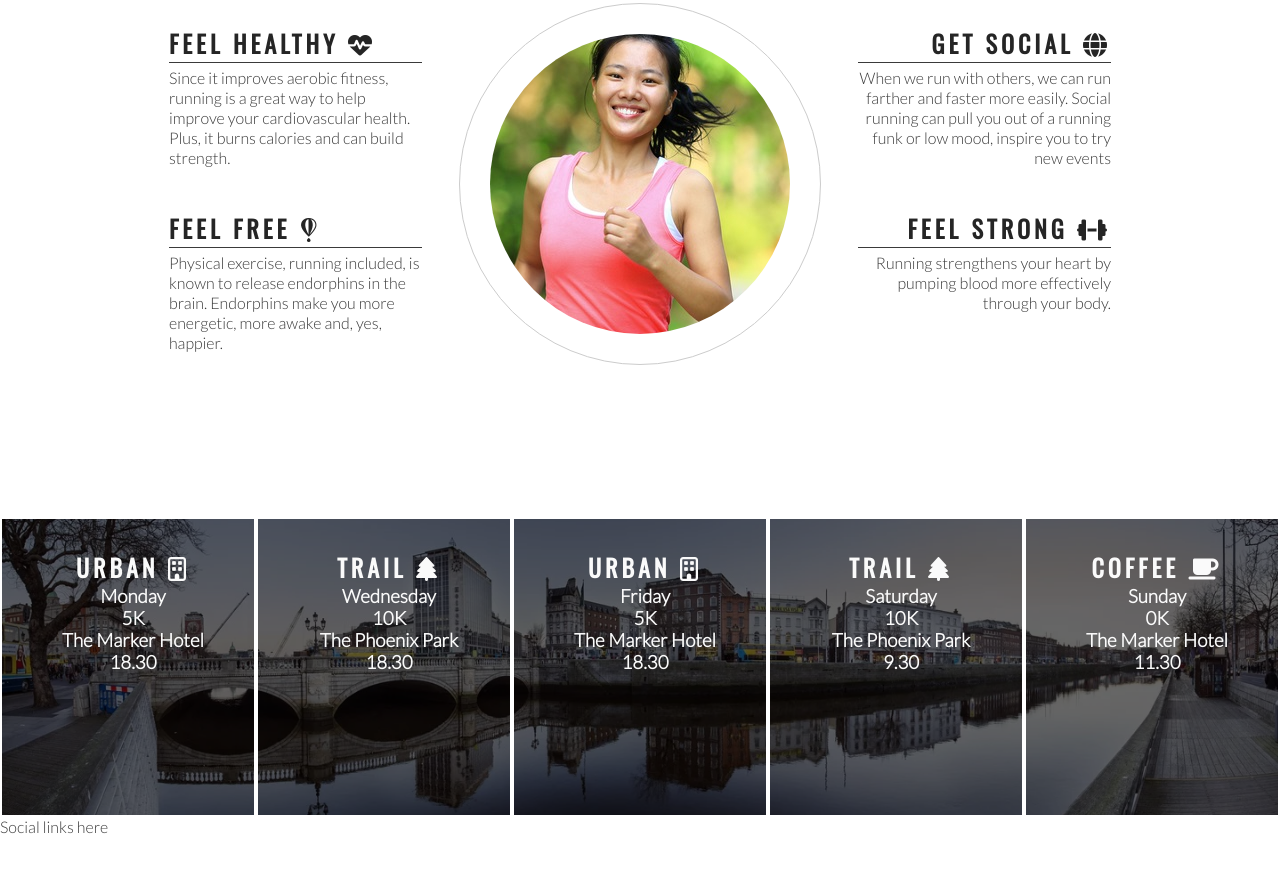
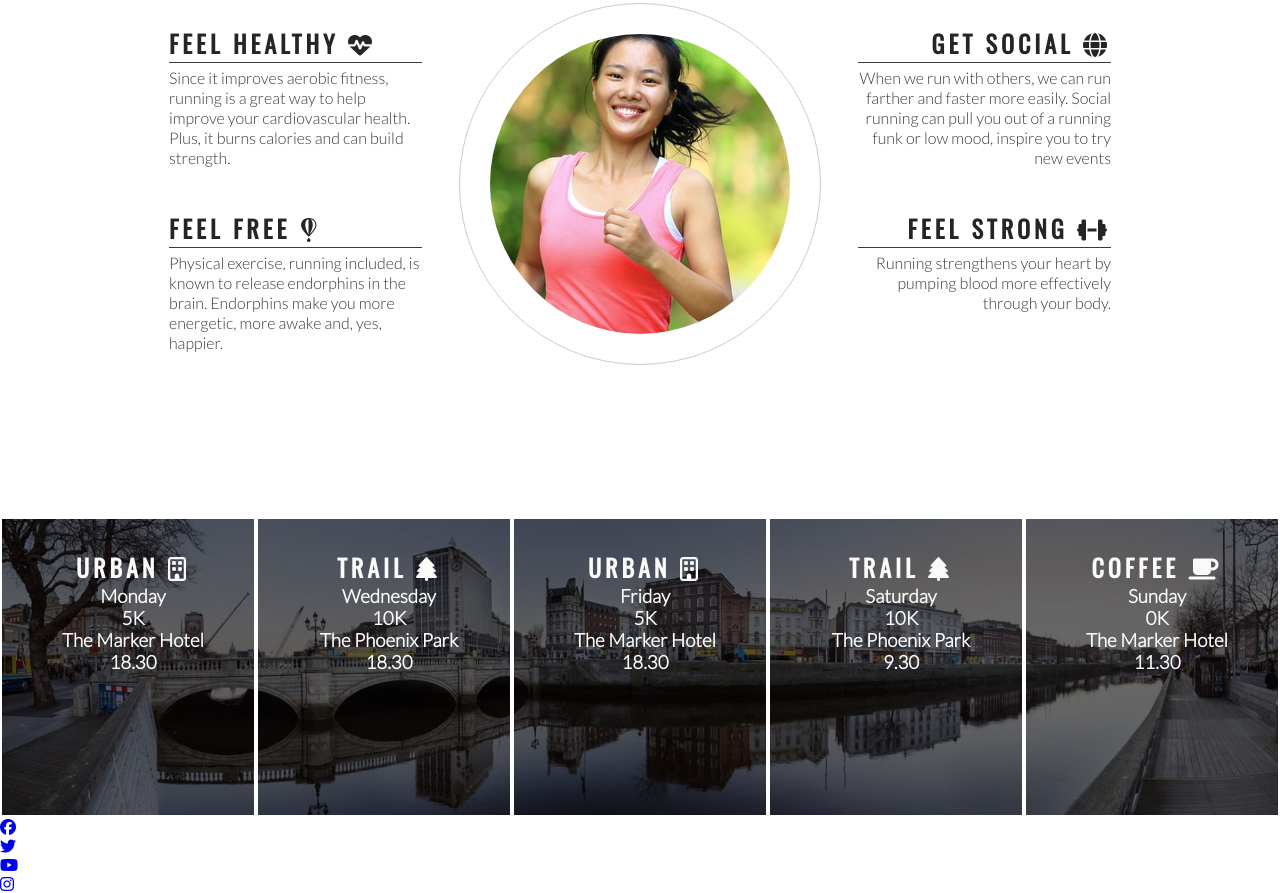
Before and after one commit to MekaBuntain/love_running_project, a plain HTML site: page index.html in a window 1280 px wide. Shown: the part 778-1671 px from the top of the page. Before the commit the page ends 1614 px from the top, so only its background shows below. Drawn offline with nearby package versions, Linux system fonts and the light colour scheme.

Commit message:
Add social media icons to footer

```diff
--- a/index.html
+++ b/index.html
@@ -119,7 +119,24 @@
         </div>
     </section>
     <footer>
-        Social links here
+       <ul>
+           <li>
+               <a href="https://www.facebook.com/" target="_blank" rel="nooopener"
+               aria-label="Visit Our Facebook page (opens in a new tab)"><i class="fab fa-facebook"></i></a>
+           </li>
+           <li>
+               <a href="https://twitter.com/" target="_blank" rel="nooopener"
+            aria-label="Visit Our Twitter page (opens in a new tab)"><i class="fab fa-twitter"></i></a>
+           </li>
+           <li>
+               <a href="https://www.youtube.com/" target="_blank" rel="nooopener"
+            aria-label="Visit Our Youtube page (opens in a new tab)"><i class="fab fa-youtube"></i></a>
+           </li>
+           <li>
+            <a href="https://www.instagram.com/" target="_blank" rel="nooopener"
+            aria-label="Visit Our Instagram page (opens in a new tab)"><i class="fab fa-instagram"></i></a>
+           </li>
+       </ul>
     </footer>
     <!-- font awesome script-->
     <script src="https://kit.fontawesome.com/5b5596725b.js" crossorigin="anonymous"></script>
```
